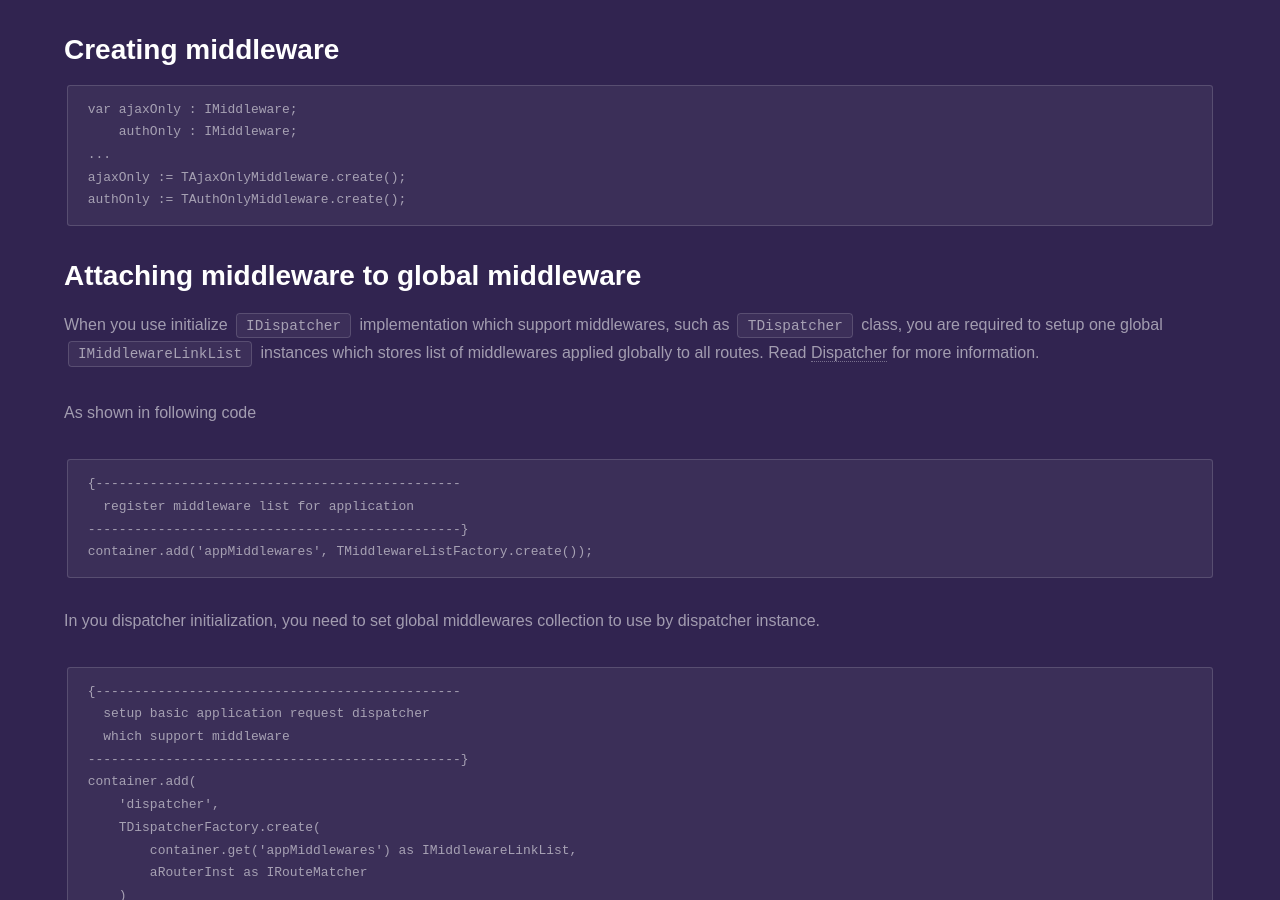
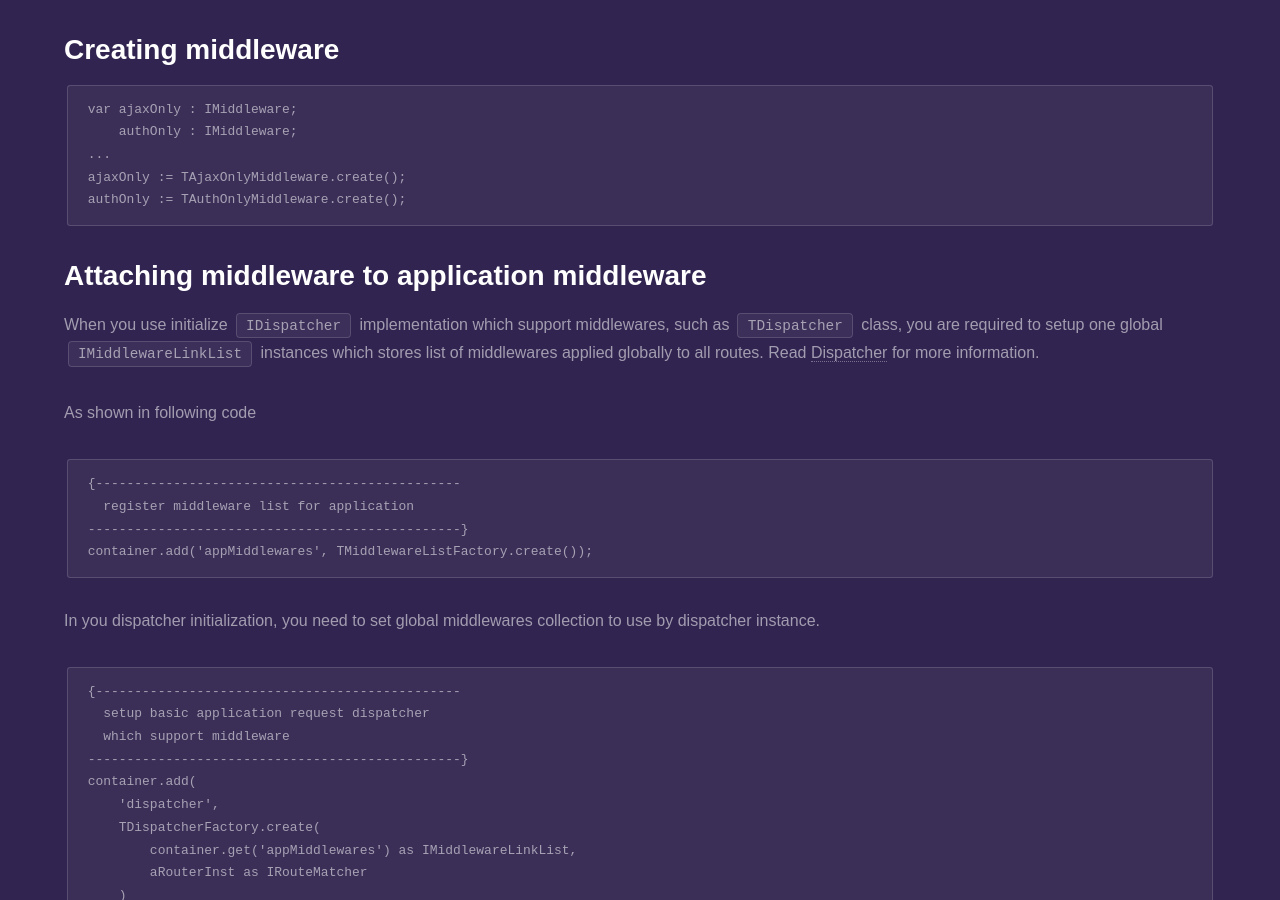
Before and after one commit to fanoframework/fanoframework.github.io, a Jekyll site: the page built from middlewares/index.md, in a window 1280 px wide and 900 px high, scrolled down 3248 px. Built offline with Jekyll 4.4.1, drawn with Linux system fonts in a browser that asks for light colours; our own code applies the rules of GitHub Pages for plain Markdown files.

Commit message:
Update index.md

````diff
--- a/middlewares/index.md
+++ b/middlewares/index.md
@@ -121,7 +121,7 @@ ajaxOnly := TAjaxOnlyMiddleware.create();
 authOnly := TAuthOnlyMiddleware.create();
 ```
 
-## Attaching middleware to global middleware
+## Attaching middleware to application middleware
 
 When you use initialize `IDispatcher` implementation which support middlewares, such as `TDispatcher` class, you are required to setup one global `IMiddlewareLinkList` instances which stores list of middlewares applied globally to all routes. Read [Dispatcher](/dispatcher) for more information.
 
````
